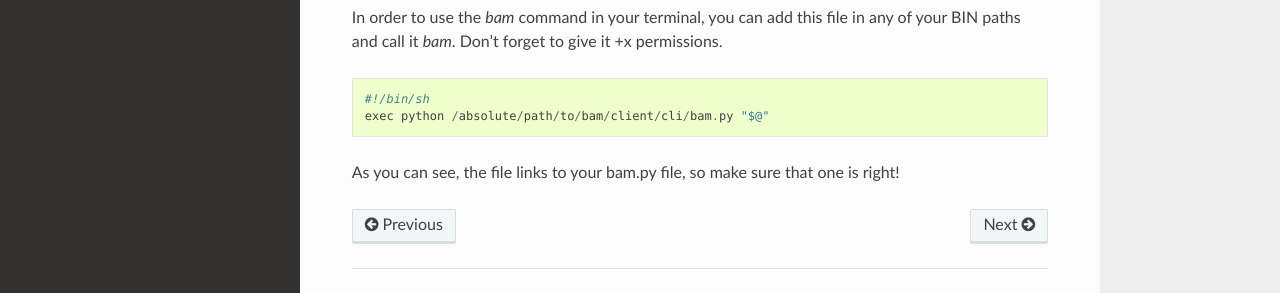
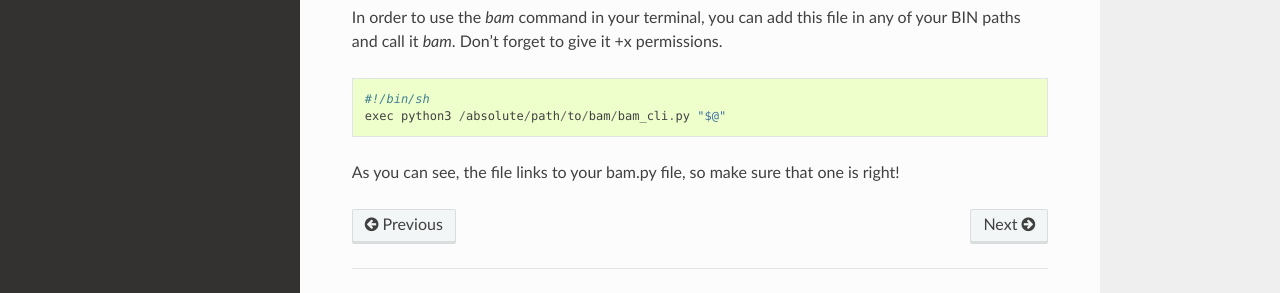
Before and after one commit to EVMosaic/BAM, a Sphinx documentation site: the page built from doc/source/install/index.rst, in a window 1280 px wide. Shown: the part 555-848 px from the top of the page. Built offline with Sphinx 7.4.7 and the Read the Docs theme 2.0.0, drawn with Linux system fonts in a browser that asks for light colours.

Commit message:
correct docs

```diff
--- a/doc/source/install/index.rst
+++ b/doc/source/install/index.rst
@@ -24,6 +24,6 @@ In order to use the `bam` command in your terminal, you can add this file in any
 your BIN paths and call it `bam`. Don't forget to give it +x permissions. ::
 
     #!/bin/sh
-    exec python /absolute/path/to/bam/client/cli/bam.py "$@"
+    exec python3 /absolute/path/to/bam/bam_cli.py "$@"
 
 As you can see, the file links to your bam.py file, so make sure that one is right!
```
